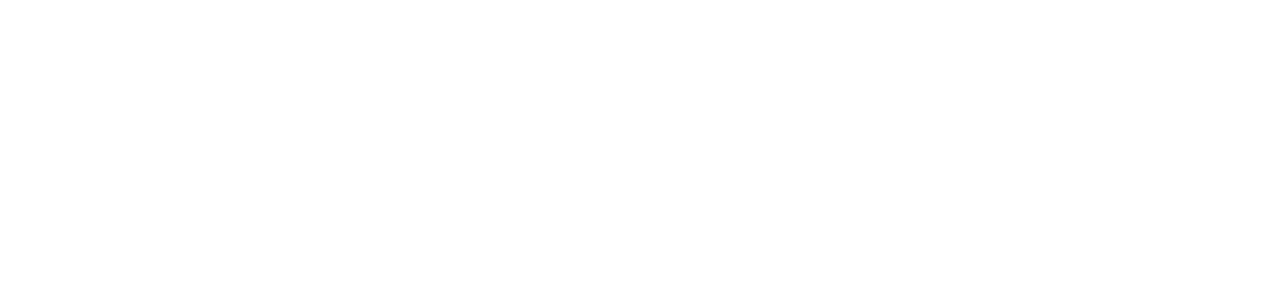
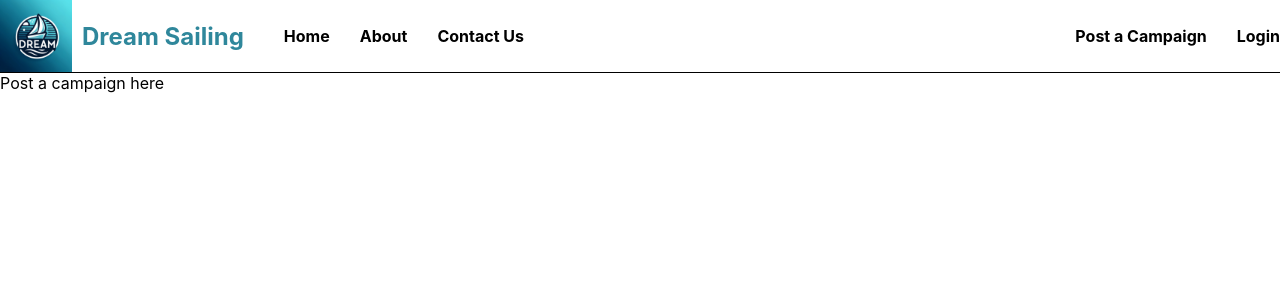
Before and after one commit to WeidongFang1985/PY-Dream-Sailing-Frontend, a React (Create React App) app: page /post in a window 1280 px wide. Before the commit this address had no page. Shown: the top 300 px of the page. Built offline with nearby package versions, Linux system fonts and the light colour scheme; no server answers; sample sign-in values are in the browser's storage.

Commit message:
post campaign direct success

```diff
--- a/src/App.js
+++ b/src/App.js
@@ -4,6 +4,7 @@
 import Login from "./views/Login/Login";
 import Register from "./views/Register/Register";
 import ViewProfile from "./views/Profile/ViewProfile";
+import PostCampaign from "./views/PostCampaign/PostCampaign";
 function App() {
   return (
     <div className="App">
@@ -12,6 +13,7 @@
         <Route path="/login" element={<Login />} />
         <Route path="/register" element={<Register />} />
         <Route path="/profile/:id" element={<ViewProfile />} />
+        <Route path="/post" element={<PostCampaign />} />
       </Routes>
     </div>
   );
--- a/src/components/Company/Company.js
+++ b/src/components/Company/Company.js
@@ -19,7 +19,6 @@
     fetchCompanies();
   }, []);
 
-  console.log(companies)
   return (
     <div className="company">
       <h3>Sponsors</h3>
--- a/src/components/Header/Header.js
+++ b/src/components/Header/Header.js
@@ -42,6 +42,15 @@
     navigate('/');
   }
 
+  // const postCampaign = () => {
+  //   if(isLogin) {
+  //     navigate('/post');
+  //   }
+  //   else {
+  //     navigate('/login')
+  //   }
+  // }
+
   return (
     <div className="header">
       <div className="header-container">
@@ -68,7 +77,8 @@
             {/*  <img src={user} alt="user" height={16}/>*/}
             {/*</li>*/}
             <li>
-              <span>Post a Campaign</span></li>
+              <Link to={'/post'} className="link-no-style">Post a Campaign</Link>
+            </li>
             <li>
               {isLogin ?
                 <div className="header-container__nav-user">
--- /dev/null
+++ b/src/views/PostCampaign/PostCampaign.js
@@ -0,0 +1,23 @@
+import React, {useEffect} from 'react';
+import Header from "../../components/Header/Header";
+import {useNavigate} from "react-router-dom";
+
+const PostCampaign = () => {
+	const currentUser = JSON.parse(localStorage.getItem('userData'));
+	const navigate = useNavigate();
+	useEffect(() => {
+		if (!currentUser) {
+			navigate('/login');
+		}
+	});
+
+  return (
+    <div>
+      <Header />
+			Post a campaign here<br/>
+			{/*{author}*/}
+    </div>
+  );
+};
+
+export default PostCampaign;
--- a/src/views/Profile/ViewProfile.js
+++ b/src/views/Profile/ViewProfile.js
@@ -3,17 +3,18 @@
 import { useParams } from "react-router-dom";
 import { useEffect, useState } from "react";
 import axios from "axios";
-import { getUserData } from "../../services/getUserData"; // 确保这个函数是获取配置信息，而不是状态
+import { getUserData } from "../../services/getUserData";
 
 const ViewProfile = () => {
 	const [userData, setUserData] = useState(null);
 	const { id } = useParams();
 
-	const getUser = () => {
-		return axios.get(`${process.env.REACT_APP_API_ENDPOINT}/api/v1/users/${id}`, getUserData().config);
-	};
+
 
 	useEffect(() => {
+		const getUser = () => {
+			return axios.get(`${process.env.REACT_APP_API_ENDPOINT}/api/v1/users/${id}`, getUserData().config);
+		};
 		const fetchUserData = async () => {
 			try {
 				const response = await getUser();
@@ -22,15 +23,8 @@
 				console.error('Failed to fetch user data:', error.message);
 			}
 		};
-
 		fetchUserData();
-	});
-
-	useEffect(() => {
-		if (userData) {
-			console.log(userData);
-		}
-	}, [userData]);
+	},[id]);
 
 	const getApprovalStatus = (status) => {
 		switch (status) {
```
